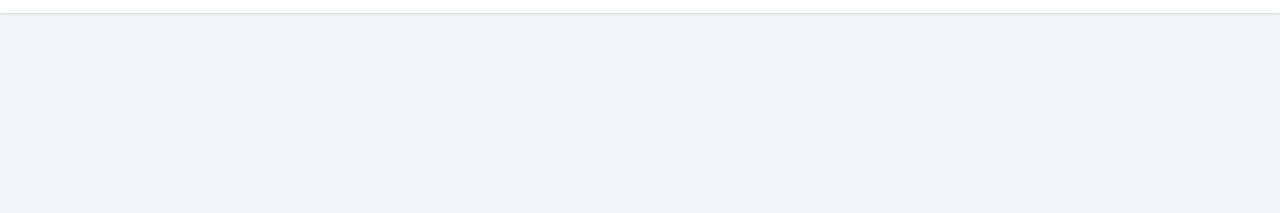
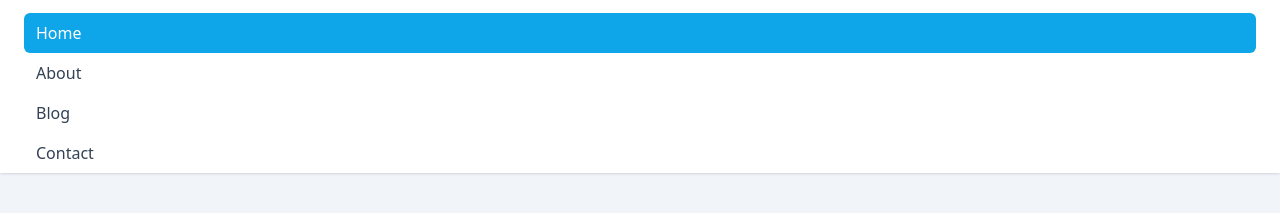
Before and after one commit to SJLuisGabriel/tailwindcss_IS, a website built with Vite: page index.html in a window 1280 px wide. Shown: the part 51-264 px from the top of the page. Built offline with nearby package versions, Linux system fonts and the light colour scheme.

Commit message:
link de navegacion

```diff
--- a/index.html
+++ b/index.html
@@ -71,6 +71,16 @@
           </button>
         </div>
       </div>
+      <div class="space-">
+        <a href="#" class="block px-3 py-2 rounded-md  bg-sky-500
+        text-white ">Home</a>
+        <a href="#" class="block px-3 py-2 rounded-md transition-colors text-slate-700 hover:bg-sky-500
+        hover:text-white ">About</a>
+        <a href="#" class="block px-3 py-2 rounded-md transition-colors text-slate-700 hover:bg-sky-500
+        hover:text-white ">Blog</a>
+        <a href="#" class="block px-3 py-2 rounded-md transition-colors text-slate-700 hover:bg-sky-500
+        hover:text-white ">Contact</a>
+      </div>
     </header>
   </body>
 </html>
```
